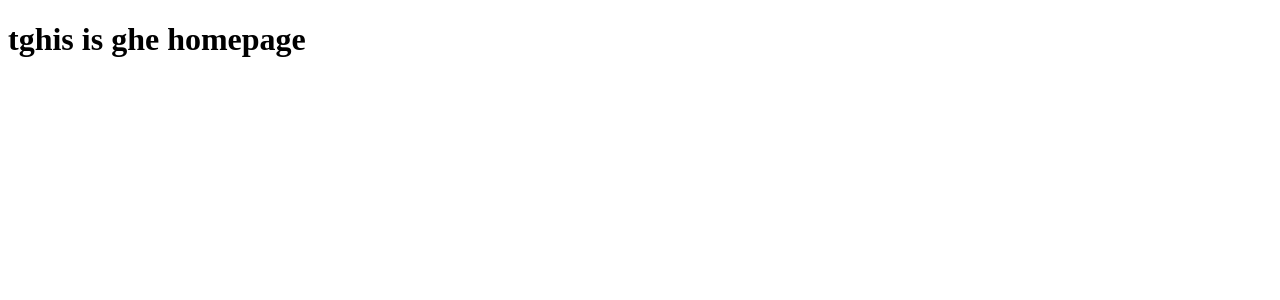
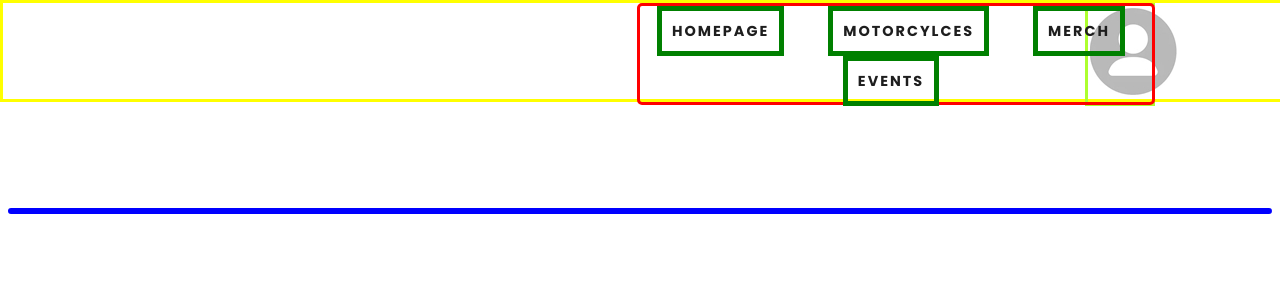
Before and after one commit to rodrisy/dirtbikesgavilanes, a Django app: template dbg/home/templates/homepage/homepage.html in a window 1280 px wide. Shown: the top 300 px of the page. Run offline with Django 4.2, Linux system fonts and the light colour scheme; the template is opened without the code that fills it, so the values that code supplies are empty.

Commit message:
fixed menubar and started working on the profile icon

```diff
--- a/dbg/home/templates/homepage/homepage.html
+++ b/dbg/home/templates/homepage/homepage.html
@@ -2,8 +2,30 @@
 <html lang="en">
 <head>
     <title> HomePage </title>
+    <link rel="stylesheet" href="style.css">
 </head>
 <body>
-    <h1>tghis is ghe homepage</h1>
+        <div id="container">
+            <div id="icon">
+                <img src="avatar.jpeg" alt="avatar" id="avatar">
+            </div>
+            <div class="menubar" id="tmenubar">
+                <div class="button" id="button1">
+                    <p class="mbtext" >HOMEPAGE</p>
+                </div>
+                <div class="button" id="button2">
+                    <p class="mbtext" >MOTORCYLCES</p>
+                </div>
+                <div class="button" id="button2">
+                    <p class="mbtext" >MERCH</p>
+                </div>
+                <div class="button" id="button2">
+                    <p class="mbtext" >EVENTS</p>
+                </div>
+            </div>
+        </div>
+
+
+    <div class="menubar" id="rmenubar"></div>
 </body>
 </html>
--- a/dbg/home/templates/homepage/style.css
+++ b/dbg/home/templates/homepage/style.css
@@ -1,5 +1,7 @@
+@import url('https://fonts.googleapis.com/css2?family=Poppins:wght@400;500;700&display=swap');
+
 * {
-    font-family: "Poppins", sans-serif;
+    font-family: 'Poppins', sans-serif;
     color: whitesmoke;
 }
 
@@ -7,21 +9,39 @@
     margin: 0;
     border: 3px solid;
     border-radius: 5px;
-    background-color: black;
+}
+
+#container{
+    border: 3px solid yellow;
+    position: absolute;
+    margin: auto;
+    width: 100%;
+    left: 0%;
+    top: 0%;
+    height: 12%;
+    display: flex;
+    flex-wrap: wrap;
+    align-content: space-around;
+}
+
+.mbtext{
+    color: rgb(30, 30, 30);
+    font-weight: bolder;
+    letter-spacing: 2px;
+    font-size: 90%;
+
+    text-align: center;
+    margin: auto;
 }
 
 #tmenubar{
     border-color: red;
     position: absolute;
-    margin: auto;
-    width: 100%;
-    left: 0%;
+    margin: 0;
+    width: 40%;
+    right: 10%;
     top: 0%;
-    min-height: 12%;
-}
-
-.container {
-    width: ;
+    height:  100%;
     display: flex;
     flex-wrap: wrap;
     align-content: space-around;
@@ -30,12 +50,25 @@
 
 .button{
     border: 5px solid green ;
-    margin-right: 40px;
+    margin-right: 10px;
     padding: 10px;
+    height: 20px;
+    justify-content:space-around;
+}
+
+#icon{
+    position: absolute;
+    width: 5%;
+    border: 3px solid greenyellow;
+    right: 10%;
+}
+
+#avatar{
 }
 
 #rmenubar{
     border-color: blue;
     position: relative;
+    height:auto;
     top: 200px;
 }
--- a/dbg/home/views.py
+++ b/dbg/home/views.py
@@ -1,7 +1,6 @@
-from django.http import HttpResponse
 from django.http import HttpResponse
 from django.shortcuts import render
 
 # Create your views here.
 def index(request):
-    return HttpResponse("Hello, World!")
+    return render(request, "homepage/homepage.html")
```
Also changed, not shown: dbg/db.sqlite3, dbg/dbg/urls.py (line endings or trailing spaces), dbg/home/templates/homepage/avatar.jpeg (added), 3 other files.
